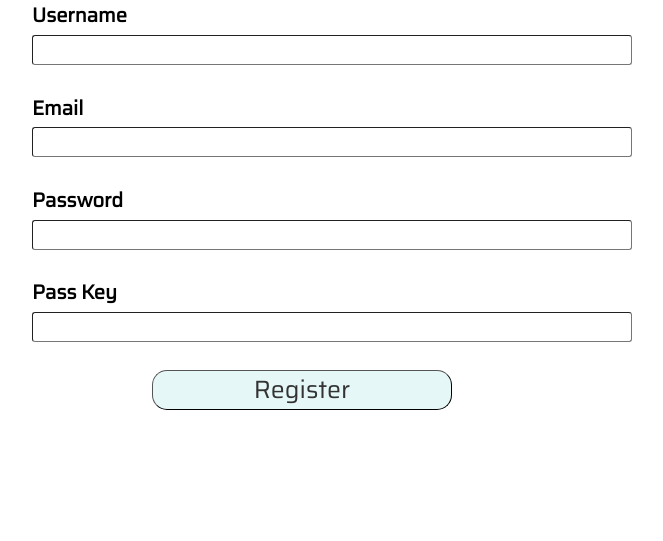
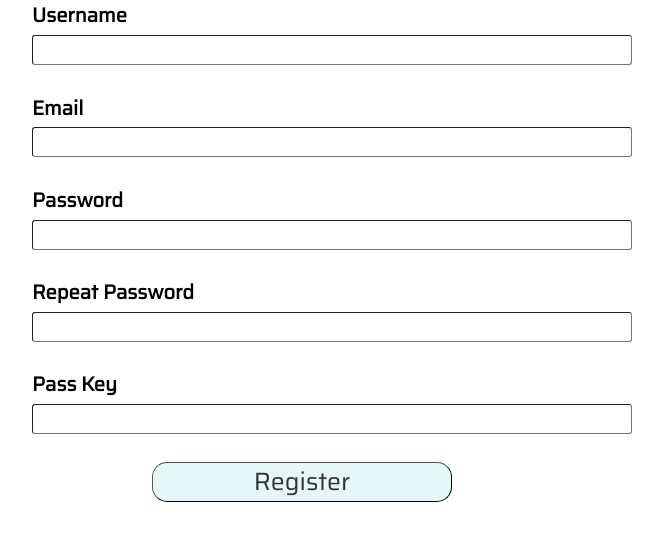
Before and after one commit to boudhayan-dev/Segregator-FlaskApp, a Flask app: page /register in a window 1280 px wide. Shown: the part 187-728 px from the top of the page, without its empty margins (338-1001 px from the left). Run offline with Flask 2, Linux system fonts and the light colour scheme; some libraries are stand-ins or nearby versions.

Commit message:
fixed the missing password2 field

```diff
--- a/Segregator/app/templates/register.html
+++ b/Segregator/app/templates/register.html
@@ -33,6 +33,12 @@
             <span style="color: red;">[{{ error }}]</span>
             {% endfor %}
             <br>
+            {{ form.password2.label }}<br>
+            {{ form.password2(size=32, class_='form-fields') }}<br>
+            {% for error in form.password2.errors %}
+            <span style="color: red;">[{{ error }}]</span>
+            {% endfor %}
+            <br>
             {{ form.passkey.label }}<br>
             {{ form.passkey(size=32, class_='form-fields') }}<br>
             {% for error in form.password2.errors %}
```
